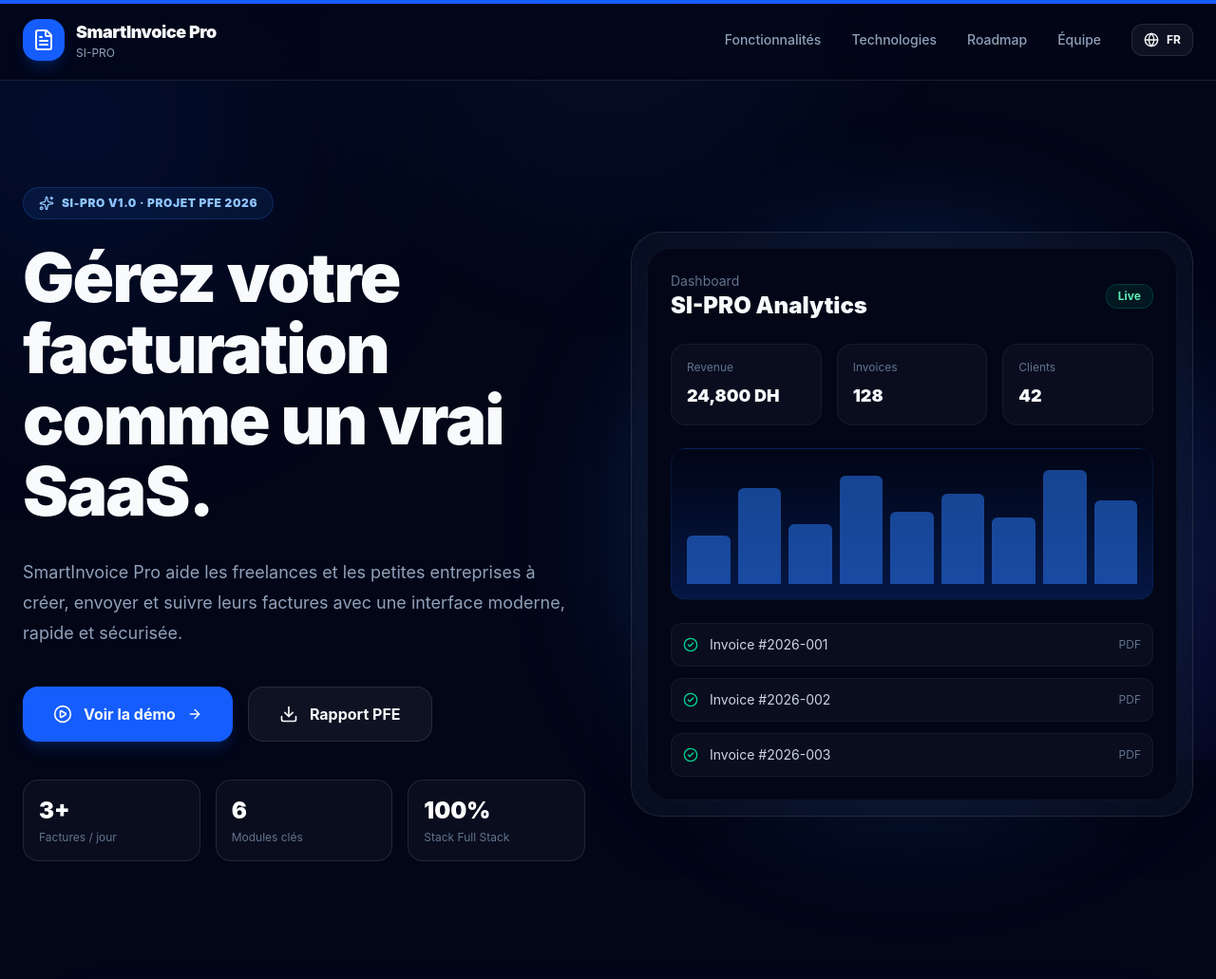
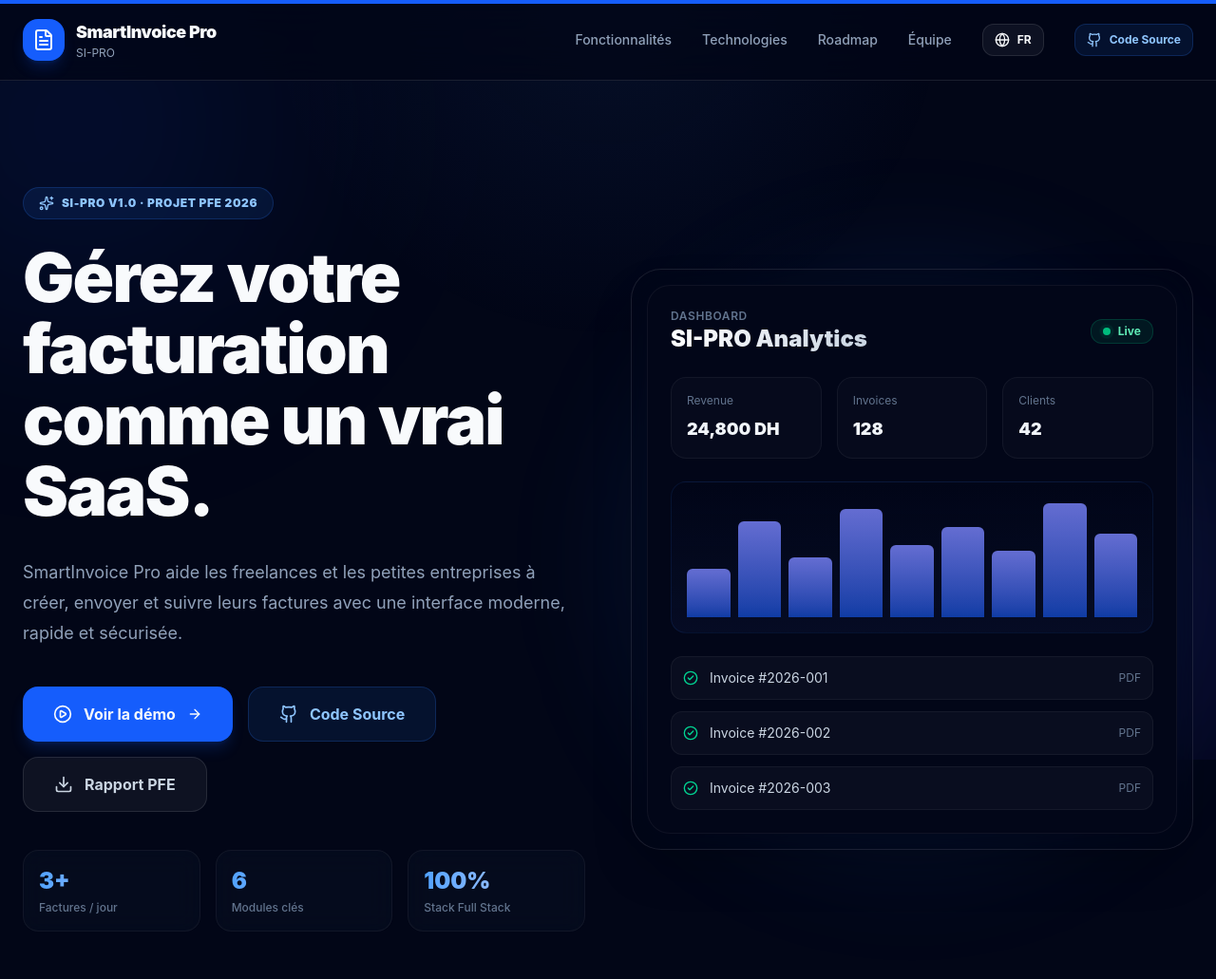
Before and after one commit to solaymanelkharraz/showcase, a React (Vite) app: page / in a window 1280 px wide. Shown: the top 1031 px of the page at 95% size. Built offline with nearby package versions, Linux system fonts and the light colour scheme.

Commit message:
adding report

```diff
--- a/src/App.jsx
+++ b/src/App.jsx
@@ -1,6 +1,8 @@
-import React, { useState } from "react";
-import { motion, useScroll, useSpring } from "framer-motion";
+import React, { useState, useEffect } from "react";
+import { motion, useScroll, useSpring, AnimatePresence } from "framer-motion";
+import { ArrowUp } from "lucide-react";
 import { translations } from "./data/content";
+import { scrollToSection } from "./utils/scroll";
 
 // Components
 import Header from "./components/Header";
@@ -15,6 +17,7 @@ import Footer from "./components/Footer";
 export default function App() {
   const [lang, setLang] = useState("fr");
   const [mobileMenuOpen, setMobileMenuOpen] = useState(false);
+  const [showScrollTop, setShowScrollTop] = useState(false);
 
   const sharedProps = { lang, translations };
 
@@ -24,6 +27,18 @@ export default function App() {
     damping: 30,
     restDelta: 0.001,
   });
+
+  useEffect(() => {
+    const handleScroll = () => {
+      if (window.scrollY > 400) {
+        setShowScrollTop(true);
+      } else {
+        setShowScrollTop(false);
+      }
+    };
+    window.addEventListener("scroll", handleScroll);
+    return () => window.removeEventListener("scroll", handleScroll);
+  }, []);
 
   return (
     <div className="min-h-screen overflow-x-hidden bg-[#020617] text-slate-50 selection:bg-blue-500/30">
@@ -55,6 +70,23 @@ export default function App() {
       </main>
 
       <Footer {...sharedProps} />
+
+      {/* Floating Scroll to Top */}
+      <AnimatePresence>
+        {showScrollTop && (
+          <motion.button
+            initial={{ opacity: 0, scale: 0.8, y: 20 }}
+            animate={{ opacity: 1, scale: 1, y: 0 }}
+            exit={{ opacity: 0, scale: 0.8, y: 20 }}
+            transition={{ duration: 0.2 }}
+            onClick={() => scrollToSection("top")}
+            className="fixed bottom-6 right-6 z-50 flex h-11 w-11 items-center justify-center rounded-xl border border-white/10 bg-slate-900/80 text-slate-300 shadow-xl backdrop-blur-md transition-all hover:bg-blue-600 hover:text-white hover:border-blue-500 hover:-translate-y-0.5 cursor-pointer"
+            aria-label="Scroll to top"
+          >
+            <ArrowUp className="h-5 w-5" />
+          </motion.button>
+        )}
+      </AnimatePresence>
     </div>
   );
 }
--- a/src/components/DashboardMockup.jsx
+++ b/src/components/DashboardMockup.jsx
@@ -10,17 +10,21 @@ export default function DashboardMockup() {
       transition={{ duration: 0.6, delay: 0.15 }}
       className="relative"
     >
-      <div className="absolute inset-0 rounded-full bg-blue-500/20 blur-3xl" />
+      <div className="absolute inset-0 rounded-full bg-blue-500/10 blur-3xl" />
 
-      <div className="relative rounded-[2rem] border border-white/10 bg-slate-900/50 p-4 shadow-2xl backdrop-blur-xl">
-        <div className="rounded-[1.5rem] border border-white/5 bg-[#020617] p-6">
+      <div className="relative rounded-[2rem] border border-white/10 bg-slate-950/40 p-4 shadow-2xl backdrop-blur-xl">
+        <div className="rounded-[1.5rem] border border-white/5 bg-slate-950 p-6">
           <div className="mb-6 flex items-center justify-between">
             <div>
-              <p className="text-sm text-slate-500">Dashboard</p>
-              <h2 className="text-2xl font-black">SI-PRO Analytics</h2>
+              <p className="text-xs font-semibold uppercase tracking-wider text-slate-500">Dashboard</p>
+              <h2 className="text-2xl font-black bg-gradient-to-r from-white to-slate-300 bg-clip-text text-transparent">SI-PRO Analytics</h2>
             </div>
 
-            <div className="rounded-xl border border-emerald-500/20 bg-emerald-500/10 px-3 py-1 text-xs font-bold text-emerald-300">
+            <div className="flex items-center gap-2 rounded-xl border border-emerald-500/20 bg-emerald-500/10 px-3 py-1 text-xs font-bold text-emerald-300">
+              <span className="relative flex h-2 w-2">
+                <span className="animate-ping absolute inline-flex h-full w-full rounded-full bg-emerald-400 opacity-75"></span>
+                <span className="relative inline-flex rounded-full h-2 w-2 bg-emerald-500"></span>
+              </span>
               Live
             </div>
           </div>
@@ -33,22 +37,22 @@ export default function DashboardMockup() {
             ].map((item) => (
               <div
                 key={item.label}
-                className="rounded-2xl border border-white/5 bg-white/[0.03] p-4"
+                className="group relative overflow-hidden rounded-2xl border border-white/5 bg-white/[0.02] p-4 transition-all duration-300 hover:border-blue-500/20 hover:bg-white/[0.04]"
               >
-                <p className="text-xs text-slate-500">{item.label}</p>
-                <p className="mt-2 text-lg font-black">{item.value}</p>
+                <p className="text-xs text-slate-500 transition group-hover:text-slate-400">{item.label}</p>
+                <p className="mt-2 text-lg font-black text-slate-100">{item.value}</p>
               </div>
             ))}
           </div>
 
-          <div className="mt-6 flex h-40 items-end gap-2 rounded-2xl border border-blue-500/10 bg-gradient-to-t from-blue-600/20 to-transparent p-4">
+          <div className="mt-6 flex h-40 items-end gap-2 rounded-2xl border border-blue-500/10 bg-gradient-to-t from-blue-950/20 to-transparent p-4">
             {[40, 80, 50, 90, 60, 75, 55, 95, 70].map((height, index) => (
               <motion.div
                 key={index}
                 initial={{ height: 0 }}
                 animate={{ height: `${height}%` }}
-                transition={{ duration: 0.7, delay: index * 0.05 }}
-                className="flex-1 rounded-t-md bg-blue-500/50"
+                transition={{ duration: 0.8, delay: index * 0.04, ease: "easeOut" }}
+                className="flex-1 rounded-t-md bg-gradient-to-t from-blue-600/60 to-indigo-400/80 hover:from-blue-500 hover:to-indigo-300 transition-all duration-300"
               />
             ))}
           </div>
--- a/src/components/Features.jsx
+++ b/src/components/Features.jsx
@@ -10,7 +10,7 @@ export default function Features({ lang, translations }) {
     <section id={sectionIds.features} className="mx-auto max-w-7xl scroll-mt-28 py-20">
       <SectionHeader title={t.featuresTitle} description={t.featuresDesc} />
 
-      <div className="grid gap-8 md:grid-cols-2 lg:grid-cols-3">
+      <div className="grid gap-6 md:grid-cols-2 lg:grid-cols-3">
         {t.features.map((feature, index) => {
           const Icon = feature.icon;
 
@@ -21,15 +21,18 @@ export default function Features({ lang, translations }) {
               whileInView={{ opacity: 1, y: 0 }}
               viewport={{ once: true }}
               transition={{ duration: 0.45, delay: index * 0.05 }}
-              className="group rounded-[2rem] border border-white/10 bg-white/[0.04] p-8 transition hover:-translate-y-1 hover:border-blue-500/50 hover:bg-white/[0.06]"
+              className="group relative overflow-hidden rounded-[2.2rem] border border-white/5 bg-slate-950/30 p-8 backdrop-blur-md transition-all duration-300 hover:-translate-y-1.5 hover:border-blue-500/30 hover:bg-slate-950/50 hover:shadow-2xl hover:shadow-blue-500/5"
             >
-              <div className="mb-6 flex h-12 w-12 items-center justify-center rounded-xl bg-blue-600/10 text-blue-400 transition group-hover:bg-blue-600 group-hover:text-white">
-                <Icon className="h-6 w-6" />
+              {/* Radial gradient background hover highlight */}
+              <div className="absolute -inset-px bg-gradient-to-br from-blue-500/10 to-indigo-500/0 opacity-0 group-hover:opacity-100 transition-opacity duration-500 rounded-[2.2rem]" />
+
+              <div className="relative z-10 mb-6 flex h-12 w-12 items-center justify-center rounded-2xl bg-blue-500/10 text-blue-400 border border-blue-500/20 transition-all duration-300 group-hover:scale-110 group-hover:bg-blue-600 group-hover:text-white group-hover:shadow-lg group-hover:shadow-blue-600/20 group-hover:border-blue-500">
+                <Icon className="h-5 w-5 transition-transform duration-300 group-hover:rotate-6" />
               </div>
 
-              <h3 className="mb-3 text-xl font-black">{feature.title}</h3>
+              <h3 className="relative z-10 mb-3 text-xl font-black text-slate-100 group-hover:text-white transition-colors">{feature.title}</h3>
 
-              <p className="text-sm leading-7 text-slate-400">{feature.desc}</p>
+              <p className="relative z-10 text-sm leading-7 text-slate-400 group-hover:text-slate-300 transition-colors">{feature.desc}</p>
             </motion.article>
           );
         })}
--- a/src/components/Header.jsx
+++ b/src/components/Header.jsx
@@ -1,6 +1,8 @@
 import React from "react";
 import { FileText, Globe, Menu, X } from "lucide-react";
 import { scrollToSection } from "../utils/scroll";
+import { GithubBrand } from "./Icons";
+import { githubRepoUrl } from "../data/content";
 
 export default function Header({
   lang,
@@ -58,6 +60,17 @@ export default function Header({
             <Globe className="h-4 w-4" />
             {lang.toUpperCase()}
           </button>
+
+          <a
+            href={githubRepoUrl}
+            target="_blank"
+            rel="noreferrer"
+            className="flex items-center gap-2 rounded-xl border border-blue-500/20 bg-blue-500/10 px-3 py-2 text-xs font-bold text-blue-300 transition hover:bg-blue-500/20 hover:text-blue-100"
+            aria-label="GitHub Repository"
+          >
+            <GithubBrand className="h-4 w-4" />
+            <span>{t.btnGithub}</span>
+          </a>
         </nav>
 
         <button
@@ -92,6 +105,16 @@ export default function Header({
               <Globe className="h-4 w-4" />
               {lang === "fr" ? "Switch to English" : "Passer en français"}
             </button>
+
+            <a
+              href={githubRepoUrl}
+              target="_blank"
+              rel="noreferrer"
+              className="flex items-center gap-2 rounded-xl border border-blue-500/20 bg-blue-500/10 px-3 py-3 text-sm font-bold text-blue-300"
+            >
+              <GithubBrand className="h-4 w-4" />
+              <span>{t.btnGithub}</span>
+            </a>
           </div>
         </div>
       )}
--- a/src/components/Hero.jsx
+++ b/src/components/Hero.jsx
@@ -2,7 +2,8 @@ import React, { useMemo } from "react";
 import { motion } from "framer-motion";
 import { Sparkles, PlayCircle, ArrowRight, Download } from "lucide-react";
 import { scrollToSection } from "../utils/scroll";
-import { sectionIds } from "../data/content";
+import { sectionIds, githubRepoUrl } from "../data/content";
+import { GithubBrand } from "./Icons";
 import DashboardMockup from "./DashboardMockup";
 
 export default function Hero({ lang, translations }) {
@@ -49,8 +50,18 @@ export default function Hero({ lang, translations }) {
           </button>
 
           <a
+            href={githubRepoUrl}
+            target="_blank"
+            rel="noreferrer"
+            className="flex items-center gap-3 rounded-2xl border border-blue-500/20 bg-blue-500/10 px-8 py-4 font-bold text-blue-300 transition hover:-translate-y-0.5 hover:bg-blue-500/20"
+          >
+            <GithubBrand className="h-5 w-5" />
+            {t.btnGithub}
+          </a>
+
+          <a
             href={t.reportHref}
-            className="flex items-center gap-3 rounded-2xl border border-white/10 bg-white/5 px-8 py-4 font-bold transition hover:-translate-y-0.5 hover:bg-white/10"
+            className="flex items-center gap-3 rounded-2xl border border-white/10 bg-white/5 px-8 py-4 font-bold text-slate-300 transition hover:-translate-y-0.5 hover:bg-white/10"
           >
             <Download className="h-5 w-5" />
             {t.btnDoc}
@@ -58,14 +69,18 @@ export default function Hero({ lang, translations }) {
         </div>
 
         <div className="mt-10 grid grid-cols-3 gap-4">
-          {stats.map((item) => (
-            <div
+          {stats.map((item, index) => (
+            <motion.div
               key={item.label}
-              className="rounded-2xl border border-white/10 bg-white/[0.03] p-4"
+              initial={{ opacity: 0, y: 10 }}
+              animate={{ opacity: 1, y: 0 }}
+              transition={{ duration: 0.4, delay: 0.3 + index * 0.1 }}
+              className="group relative overflow-hidden rounded-2xl border border-white/5 bg-slate-900/30 p-4 backdrop-blur-md transition hover:-translate-y-1 hover:border-blue-500/30 hover:bg-slate-900/50"
             >
-              <p className="text-2xl font-black text-white">{item.value}</p>
-              <p className="mt-1 text-xs text-slate-500">{item.label}</p>
-            </div>
+              <div className="absolute -inset-2 bg-gradient-to-r from-blue-600 to-indigo-500 opacity-0 blur-lg transition group-hover:opacity-10" />
+              <p className="relative z-10 text-2xl font-black bg-gradient-to-r from-blue-400 to-indigo-200 bg-clip-text text-transparent">{item.value}</p>
+              <p className="relative z-10 mt-1 text-xs text-slate-500 font-medium group-hover:text-slate-400 transition">{item.label}</p>
+            </motion.div>
           ))}
         </div>
       </motion.div>
--- a/src/components/Roadmap.jsx
+++ b/src/components/Roadmap.jsx
@@ -14,17 +14,31 @@ export default function Roadmap({ lang, translations }) {
     >
       <SectionHeader title={t.roadmapTitle} description={t.roadmapDesc} />
 
-      <div className="grid gap-6 lg:grid-cols-4">
-        {t.roadmap.map((item, index) => (
+      <div className="grid gap-6 sm:grid-cols-2 lg:grid-cols-4">
+        {t.roadmap.map((item, index) => {
+          const isDone = item.status.toLowerCase().includes("terminé") || item.status.toLowerCase() === "done";
+          const isInProgress = item.status.toLowerCase().includes("cours") || item.status.toLowerCase() === "in progress";
+
+          let statusStyle = "bg-indigo-500/10 border border-indigo-500/20 text-indigo-400";
+          let badgeStyle = "text-indigo-400";
+          if (isDone) {
+            statusStyle = "bg-emerald-500/10 border border-emerald-500/20 text-emerald-400";
+            badgeStyle = "text-emerald-400";
+          } else if (isInProgress) {
+            statusStyle = "bg-amber-500/10 border border-amber-500/20 text-amber-400";
+            badgeStyle = "text-amber-400";
+          }
+
+          return (
             <motion.article
               key={item.title}
               initial={{ opacity: 0, y: 24 }}
               whileInView={{ opacity: 1, y: 0 }}
               viewport={{ once: true }}
               transition={{ duration: 0.45, delay: index * 0.05 }}
-            className="rounded-[2rem] border border-white/10 bg-white/[0.04] p-6"
+              className="group relative overflow-hidden rounded-[2.2rem] border border-white/5 bg-slate-950/30 p-6 backdrop-blur-md transition-all duration-300 hover:-translate-y-1 hover:border-blue-500/20 hover:bg-slate-950/40"
             >
-            <div className="mb-5 flex h-11 w-11 items-center justify-center rounded-xl bg-blue-600/10 text-blue-400">
+              <div className={`mb-5 flex h-11 w-11 items-center justify-center rounded-xl transition-all duration-300 group-hover:scale-105 ${statusStyle}`}>
                 {index < 2 ? (
                   <CheckCircle2 className="h-5 w-5" />
                 ) : index === 2 ? (
@@ -34,15 +48,16 @@ export default function Roadmap({ lang, translations }) {
                 )}
               </div>
 
-            <p className="mb-2 text-xs font-black uppercase tracking-widest text-blue-300">
+              <p className={`mb-2 text-xs font-black uppercase tracking-widest ${badgeStyle}`}>
                 {item.status}
               </p>
 
-            <h3 className="mb-3 text-lg font-black">{item.title}</h3>
+              <h3 className="mb-3 text-lg font-black text-slate-100 group-hover:text-white transition-colors">{item.title}</h3>
 
-            <p className="text-sm leading-7 text-slate-400">{item.desc}</p>
+              <p className="text-sm leading-7 text-slate-400 group-hover:text-slate-350 transition-colors">{item.desc}</p>
             </motion.article>
-        ))}
+          );
+        })}
       </div>
     </section>
   );
--- a/src/components/TeamCard.jsx
+++ b/src/components/TeamCard.jsx
@@ -12,32 +12,33 @@ export default function TeamCard({ name, role, github, linkedin, portfolio, imag
     .toUpperCase();
 
   return (
-    <article className="flex items-center gap-6 rounded-[2rem] border border-white/10 bg-white/[0.04] p-6 transition hover:-translate-y-1 hover:border-blue-500/40 hover:bg-white/[0.06]">
-      <div className="relative flex h-16 w-16 shrink-0 items-center justify-center overflow-hidden rounded-2xl bg-gradient-to-br from-blue-600 to-indigo-600 text-xl font-black">
-        {image ? (
+    <article className="group relative flex items-center gap-6 overflow-hidden rounded-[2.2rem] border border-white/5 bg-slate-950/30 p-6 backdrop-blur-md transition-all duration-300 hover:-translate-y-1 hover:border-blue-500/20 hover:bg-slate-950/50 hover:shadow-xl hover:shadow-blue-500/5">
+      <div className="absolute -inset-px bg-gradient-to-br from-blue-500/5 to-indigo-500/0 opacity-0 group-hover:opacity-100 transition-opacity duration-500 rounded-[2.2rem]" />
+
+      <div className="relative flex h-16 w-16 shrink-0 items-center justify-center overflow-hidden rounded-2xl bg-gradient-to-br from-blue-600 to-indigo-600 text-xl font-black text-white shadow-lg shadow-blue-900/35">
+        <span className="absolute transition-transform duration-300 group-hover:scale-95">{initials}</span>
+        {image && (
           <img
             src={image}
             alt={name}
-            className="h-full w-full object-cover"
+            className="absolute inset-0 h-full w-full object-cover transition-transform duration-500 group-hover:scale-105"
             onError={(e) => {
               e.target.style.display = "none";
             }}
           />
-        ) : (
-          initials
         )}
       </div>
 
-      <div className="min-w-0">
-        <h3 className="truncate text-lg font-black">{name}</h3>
-        <p className="text-sm font-medium text-blue-400">{role}</p>
+      <div className="relative z-10 min-w-0 flex-1">
+        <h3 className="truncate text-lg font-black text-slate-100 group-hover:text-white transition-colors">{name}</h3>
+        <p className="text-sm font-semibold text-blue-400/90 group-hover:text-blue-400 transition-colors">{role}</p>
 
-        <div className="mt-4 flex gap-3">
+        <div className="mt-4 flex gap-2.5">
           <a
             href={github}
             target="_blank"
             rel="noreferrer"
-            className="rounded-lg border border-white/10 bg-white/5 p-2 text-slate-400 transition hover:bg-white/10 hover:text-white"
+            className="rounded-xl border border-white/10 bg-white/5 p-2.5 text-slate-400 transition-all duration-300 hover:scale-105 hover:bg-white hover:text-black hover:border-white"
             aria-label={`${name} GitHub`}
           >
             <GithubBrand className="h-4 w-4" />
@@ -47,7 +48,7 @@ export default function TeamCard({ name, role, github, linkedin, portfolio, imag
             href={linkedin}
             target="_blank"
             rel="noreferrer"
-            className="rounded-lg border border-white/10 bg-white/5 p-2 text-slate-400 transition hover:bg-white/10 hover:text-white"
+            className="rounded-xl border border-white/10 bg-white/5 p-2.5 text-slate-400 transition-all duration-300 hover:scale-105 hover:bg-blue-600 hover:text-white hover:border-blue-600"
             aria-label={`${name} LinkedIn`}
           >
             <LinkedinBrand className="h-4 w-4" />
@@ -57,7 +58,7 @@ export default function TeamCard({ name, role, github, linkedin, portfolio, imag
             href={portfolio}
             target="_blank"
             rel="noreferrer"
-            className="rounded-lg border border-white/10 bg-white/5 p-2 text-slate-400 transition hover:bg-white/10 hover:text-white"
+            className="rounded-xl border border-white/10 bg-white/5 p-2.5 text-slate-400 transition-all duration-300 hover:scale-105 hover:bg-indigo-600 hover:text-white hover:border-indigo-600"
             aria-label={`${name} portfolio`}
           >
             <ExternalLink className="h-4 w-4" />
--- a/src/data/content.js
+++ b/src/data/content.js
@@ -29,6 +29,7 @@ export const translations = {
       "SmartInvoice Pro aide les freelances et les petites entreprises à créer, envoyer et suivre leurs factures avec une interface moderne, rapide et sécurisée.",
     btnDemo: "Voir la démo",
     btnDoc: "Rapport PFE",
+    btnGithub: "Code Source",
     liveLabel: "APERÇU EN DIRECT",
     featuresTitle: "Fonctionnalités clés",
     featuresDesc:
@@ -121,6 +122,7 @@ export const translations = {
       "SmartInvoice Pro helps freelancers and small businesses create, send, and track invoices with a modern, fast, and secure interface.",
     btnDemo: "Watch demo",
     btnDoc: "PFE Report",
+    btnGithub: "Source Code",
     liveLabel: "LIVE PREVIEW",
     featuresTitle: "Key features",
     featuresDesc:
@@ -219,3 +221,5 @@ export const team = [
     image: "/omar.jpeg",
   },
 ];
+
+export const githubRepoUrl = "https://github.com/amezianeomar/smartinvoice";
```
Lines whose indentation alone changed are shown as unchanged.
